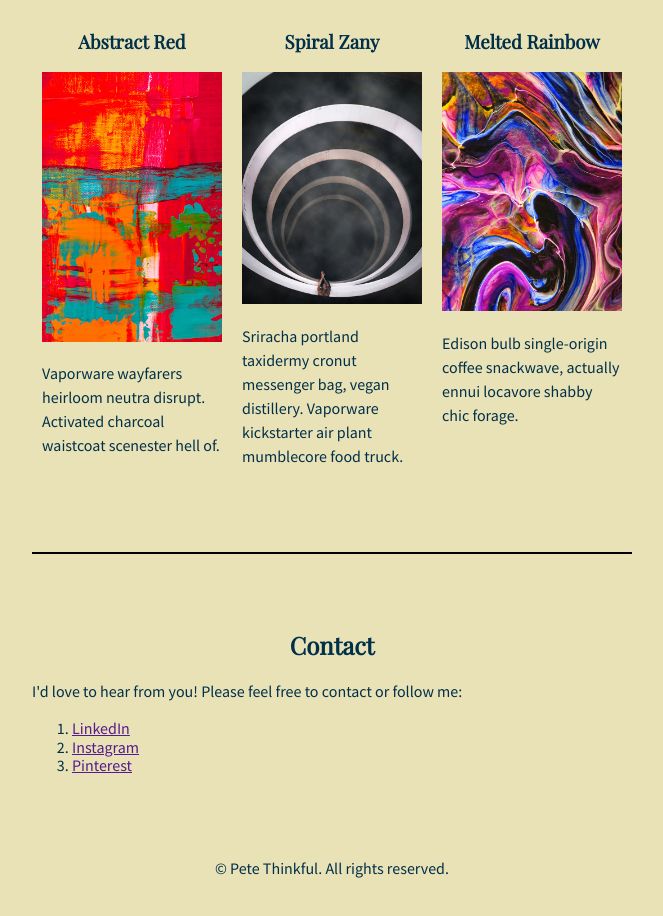
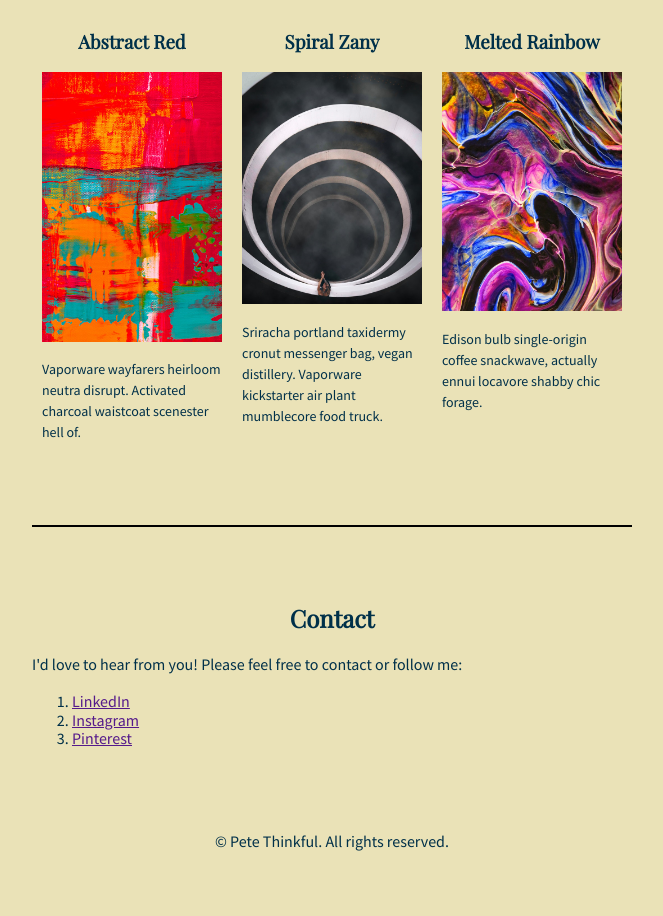
Before and after one commit to nderespino/pete-thinkful-2, a plain HTML site: page index.html in a window 1280 px wide. Shown: the part 905-1821 px from the top of the page, without its empty margins (308-971 px from the left). Drawn offline with nearby package versions, Linux system fonts and the light colour scheme.

Commit message:
apply class update to portfolio text

```diff
--- a/index.html
+++ b/index.html
@@ -80,7 +80,7 @@
             <div class=>
               <img src="images/abstract-red.png" alt="Abstract Red" />
             </div>
-            <p>
+            <p class="port-text">
               Vaporware wayfarers heirloom neutra disrupt. Activated charcoal
               waistcoat scenester hell of.
             </p>
@@ -91,7 +91,7 @@
             <div>
               <img src="images/spiral-zany.png" alt="Spiral Zany" />
             </div>
-            <p>
+            <p class="port-text">
               Sriracha portland taxidermy cronut messenger bag, vegan
               distillery. Vaporware kickstarter air plant mumblecore food truck.
             </p>
@@ -102,7 +102,7 @@
             <div>
               <img src="images/melted-rainbow.png" alt="Melted Rainbow" />
             </div>
-            <p>
+            <p class="port-text">
               Edison bulb single-origin coffee snackwave, actually ennui
               locavore shabby chic forage.
             </p>
```
